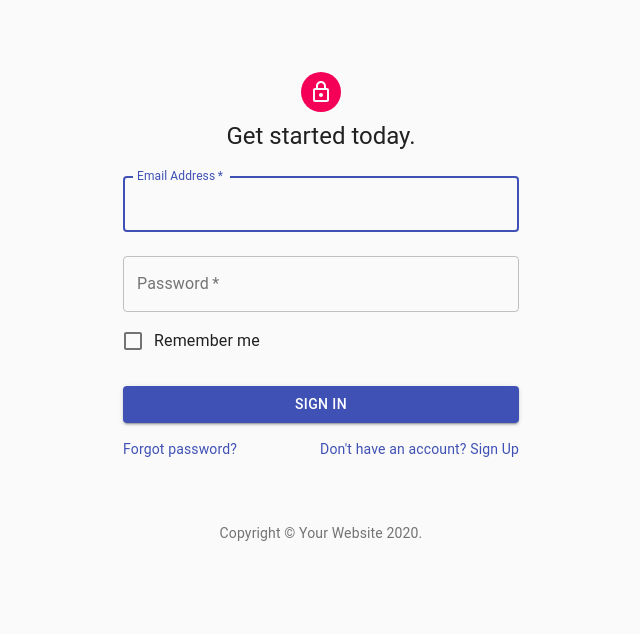
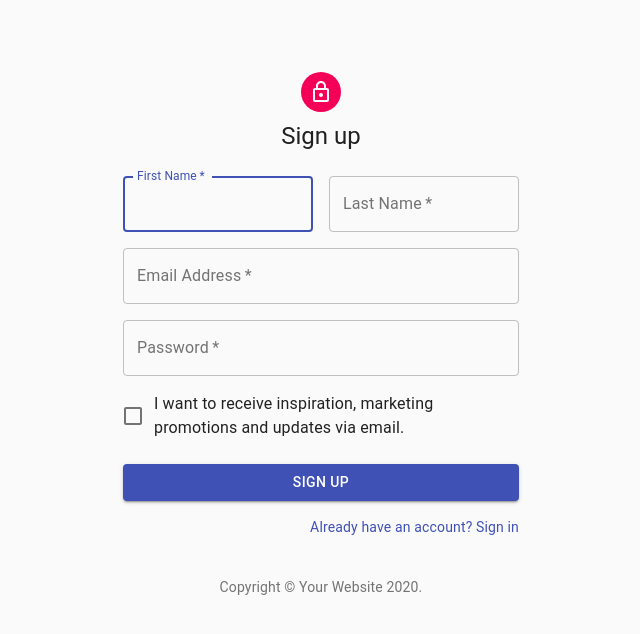
Before and after one commit to dastryyy/FoodLogRepo, a React (Create React App) app: page /register in a window 1280 px wide. Shown: the top 634 px of the page, without its empty margins (319-959 px from the left). Built offline with nearby package versions, Linux system fonts and the light colour scheme.

Commit message:
Added registration form template (to be modified later

```diff
--- a/src/App.js
+++ b/src/App.js
@@ -1,12 +1,20 @@
 import React from 'react';
 import { Route, Switch, Redirect  } from 'react-router-dom';
 import Homepage from './components/Homepage';
+import Register from './components/Register';
 
 
 const App = () => {
   return (
     <div>
-      <Homepage/>
+      <Switch>
+        <Route exact path = "/">
+          <Homepage/>
+        </Route>
+        <Route path = "/register">
+          <Register/>
+        </Route>
+      </Switch>
     </div>
   );
 }
--- /dev/null
+++ b/src/components/Register.jsx
@@ -0,0 +1,140 @@
+import React from 'react';
+import Avatar from '@material-ui/core/Avatar';
+import Button from '@material-ui/core/Button';
+import CssBaseline from '@material-ui/core/CssBaseline';
+import TextField from '@material-ui/core/TextField';
+import FormControlLabel from '@material-ui/core/FormControlLabel';
+import Checkbox from '@material-ui/core/Checkbox';
+import Link from '@material-ui/core/Link';
+import Grid from '@material-ui/core/Grid';
+import Box from '@material-ui/core/Box';
+import LockOutlinedIcon from '@material-ui/icons/LockOutlined';
+import Typography from '@material-ui/core/Typography';
+import { makeStyles } from '@material-ui/core/styles';
+import Container from '@material-ui/core/Container';
+
+function Copyright() {
+  return (
+    <Typography variant="body2" color="textSecondary" align="center">
+      {'Copyright © '}
+      <Link color="inherit" href="https://material-ui.com/">
+        Your Website
+      </Link>{' '}
+      {new Date().getFullYear()}
+      {'.'}
+    </Typography>
+  );
+}
+
+const useStyles = makeStyles((theme) => ({
+  paper: {
+    marginTop: theme.spacing(8),
+    display: 'flex',
+    flexDirection: 'column',
+    alignItems: 'center',
+  },
+  avatar: {
+    margin: theme.spacing(1),
+    backgroundColor: theme.palette.secondary.main,
+  },
+  form: {
+    width: '100%', // Fix IE 11 issue.
+    marginTop: theme.spacing(3),
+  },
+  submit: {
+    margin: theme.spacing(3, 0, 2),
+  },
+}));
+
+export default function SignUp() {
+  const classes = useStyles();
+
+  return (
+    <Container component="main" maxWidth="xs">
+      <CssBaseline />
+      <div className={classes.paper}>
+        <Avatar className={classes.avatar}>
+          <LockOutlinedIcon />
+        </Avatar>
+        <Typography component="h1" variant="h5">
+          Sign up
+        </Typography>
+        <form className={classes.form} noValidate>
+          <Grid container spacing={2}>
+            <Grid item xs={12} sm={6}>
+              <TextField
+                autoComplete="fname"
+                name="firstName"
+                variant="outlined"
+                required
+                fullWidth
+                id="firstName"
+                label="First Name"
+                autoFocus
+              />
+            </Grid>
+            <Grid item xs={12} sm={6}>
+              <TextField
+                variant="outlined"
+                required
+                fullWidth
+                id="lastName"
+                label="Last Name"
+                name="lastName"
+                autoComplete="lname"
+              />
+            </Grid>
+            <Grid item xs={12}>
+              <TextField
+                variant="outlined"
+                required
+                fullWidth
+                id="email"
+                label="Email Address"
+                name="email"
+                autoComplete="email"
+              />
+            </Grid>
+            <Grid item xs={12}>
+              <TextField
+                variant="outlined"
+                required
+                fullWidth
+                name="password"
+                label="Password"
+                type="password"
+                id="password"
+                autoComplete="current-password"
+              />
+            </Grid>
+            <Grid item xs={12}>
+              <FormControlLabel
+                control={<Checkbox value="allowExtraEmails" color="primary" />}
+                label="I want to receive inspiration, marketing promotions and updates via email."
+              />
+            </Grid>
+          </Grid>
+          <Button
+            type="submit"
+            fullWidth
+            variant="contained"
+            color="primary"
+            className={classes.submit}
+          >
+            Sign Up
+          </Button>
+          <Grid container justify="flex-end">
+            <Grid item>
+              <Link href="#" variant="body2">
+                Already have an account? Sign in
+              </Link>
+            </Grid>
+          </Grid>
+        </form>
+      </div>
+      <Box mt={5}>
+        <Copyright />
+      </Box>
+    </Container>
+  );
+}
```
